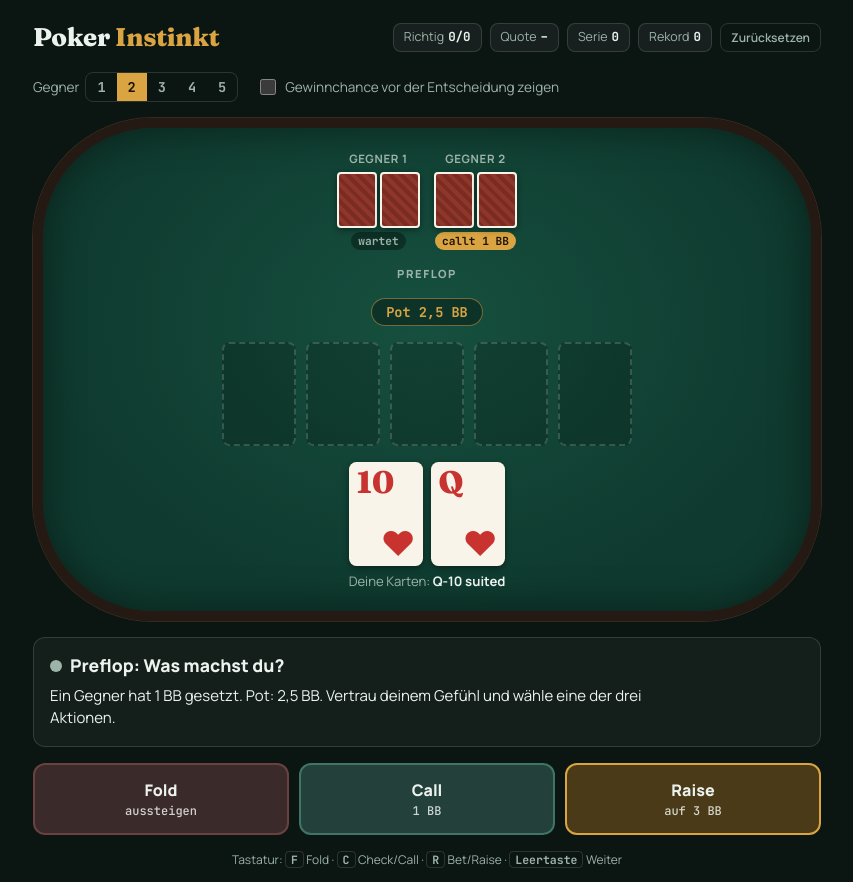
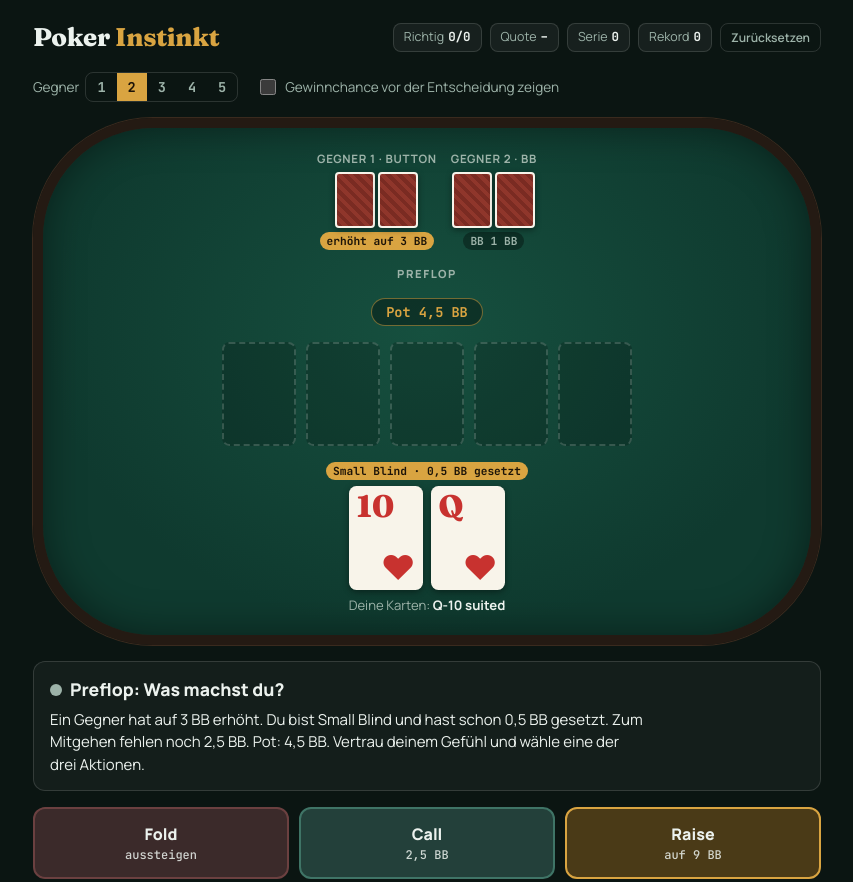
Before and after one commit to lennygujer/Poker-Instinkt, a plain HTML site: page index.html in a window 1280 px wide. Shown: the top 882 px of the page, without its empty margins (213-1066 px from the left). Drawn offline with Linux system fonts and the light colour scheme.

Commit message:
Blinds berücksichtigen: man kann selbst Small oder Big Blind sein
Preflop wird jetzt eine Sitzposition gewürfelt. Als Blind ist bereits
Geld im Pot, man zahlt nur die Differenz nach, und als Big Blind ohne
Erhöhung kann man gratis checken. Die Bewertung erklärt das.

Co-Authored-By: Claude Opus 5.5 <noreply@anthropic.com>

```diff
--- a/index.html
+++ b/index.html
@@ -139,6 +139,7 @@ kbd{font:600 .72rem var(--f-num);border:1px solid var(--line);border-radius:4px;
     <div class="pot" id="pot">Pot 0 BB</div>
     <div class="board" id="board"></div>
     <div class="hero" id="hero">
+      <div class="tag" id="heroPos"></div>
       <div class="cards" id="heroCards"></div>
       <div class="lbl" id="heroLbl"></div>
     </div>
@@ -292,7 +293,7 @@ kbd{font:600 .72rem var(--f-num);border:1px solid var(--line);border-radius:4px;
     const opps = $('opps'); opps.innerHTML = '';
     S.opps.forEach((h, o) => {
       const seat = document.createElement('div'); seat.className = 'seat'; seat.id = 'seat' + o;
-      seat.innerHTML = `<div class="name">Gegner ${o + 1}</div><div class="mini"></div><div class="tag" id="tag${o}"></div>`;
+      seat.innerHTML = `<div class="name" id="name${o}">Gegner ${o + 1}</div><div class="mini"></div><div class="tag" id="tag${o}"></div>`;
       h.forEach((c, i) => { const el = cardEl(c, false, 'deal'); el.style.animationDelay = (o * 60 + i * 30) + 'ms'; seat.querySelector('.mini').appendChild(el); });
       opps.appendChild(seat);
     });
@@ -310,11 +311,31 @@ kbd{font:600 .72rem var(--f-num);border:1px solid var(--line);border-radius:4px;
     const s = S.street;
     S.opps.forEach((_, o) => { const t = $('tag' + o); t.className = 'tag'; t.textContent = ''; });
     if (s === 0) {
-      S.bettor = Math.floor(Math.random() * S.n);
-      if (Math.random() < 0.55) { S.pot = 1.5 + 3; S.toCall = 3; setTag(S.bettor, 'erhöht auf 3 BB', true); }
-      else { S.pot = 1.5 + 1; S.toCall = 1; setTag(S.bettor, 'callt 1 BB', true); }
-      S.opps.forEach((_, o) => { if (o !== S.bettor) setTag(o, o === S.n - 1 ? 'Big Blind' : 'wartet'); });
+      // Sitzplätze in Preflop-Reihenfolge: 0 .. n-2 normale Plätze, n-1 = Small Blind, n = Big Blind
+      const n = S.n, r = Math.random();
+      let h;
+      if (n === 1) h = r < 0.5 ? 0 : 1;
+      else if (r < 0.35) h = n;
+      else if (r < 0.6) h = n - 1;
+      else h = Math.floor(Math.random() * (n - 1));
+      const posName = i => i === n ? 'Big Blind' : i === n - 1 ? 'Small Blind' : (i === n - 2 ? 'Button' : 'Position ' + (i + 1));
+      const posted = Array.from({ length: n + 1 }, (_, i) => i === n ? 1 : i === n - 1 ? 0.5 : 0);
+      const seatOf = []; for (let i = 0; i <= n; i++) if (i !== h) seatOf.push(i);
+      let cur = 1, pot = 1.5, raised = false;
+      S.bettor = -1;
+      seatOf.forEach((seat, o) => {
+        $('name' + o).textContent = 'Gegner ' + (o + 1) + ' · ' + posName(seat).replace('Position ', 'Pos. ').replace('Small Blind', 'SB').replace('Big Blind', 'BB');
+        if (seat < h) {
+          if (!raised && Math.random() < 0.35) { raised = true; pot += 3 - posted[seat]; posted[seat] = 3; cur = 3; S.bettor = o; setTag(o, 'erhöht auf 3 BB', true); }
+          else { pot += cur - posted[seat]; posted[seat] = cur; setTag(o, 'callt ' + bb(cur)); }
+        } else setTag(o, seat === n ? 'BB 1 BB' : seat === n - 1 ? 'SB 0,5 BB' : 'wartet');
+      });
+      S.heroPos = posName(h); S.posted = posted[h]; S.currentBet = cur; S.pot = pot; S.toCall = cur - posted[h]; S.raised = raised; S.firstToAct = h === 0;
+      $('heroPos').textContent = S.heroPos + (S.posted ? ' · ' + bb(S.posted) + ' gesetzt' : '');
+      $('heroPos').className = 'tag' + (S.posted ? ' bet' : '');
     } else {
+      S.posted = 0;
+      $('heroPos').textContent = S.heroPos; $('heroPos').className = 'tag';
       if (Math.random() < 0.45) {
         S.toCall = 0; S.bettor = -1;
         S.opps.forEach((_, o) => setTag(o, 'Check'));
@@ -325,6 +346,7 @@ kbd{font:600 .72rem var(--f-num);border:1px solid var(--line);border-radius:4px;
         S.pot += bet; S.toCall = bet;
         S.opps.forEach((_, o) => setTag(o, o === S.bettor ? 'setzt ' + bb(bet) : (o < S.bettor ? 'Check' : 'wartet'), o === S.bettor));
       }
+      S.currentBet = S.toCall;
     }
     S.eq = equity(S.hero, S.board.slice(0, shown[s]), S.n);
     S.phase = 'decide';
@@ -348,13 +370,17 @@ kbd{font:600 .72rem var(--f-num);border:1px solid var(--line);border-radius:4px;
   }
 
   function labels() {
-    const raiseAmt = S.toCall > 0 ? S.toCall * 3 : Math.max(1, Math.round(S.pot * 0.66 * 2) / 2);
+    // raiseAmt = Gesamtbetrag, auf den du erhöhst (inkl. bereits gesetzter Blinds)
+    const pre = S.street === 0;
+    const raiseAmt = pre ? (S.currentBet <= 1 ? 4 : S.currentBet * 3)
+      : S.toCall > 0 ? S.toCall * 3 : Math.max(1, Math.round(S.pot * 0.66 * 2) / 2);
+    const isRaise = pre || S.toCall > 0;
     return {
       fold: 'Fold',
       call: S.toCall > 0 ? 'Call' : 'Check',
       callSub: S.toCall > 0 ? bb(S.toCall) : 'gratis',
-      raise: S.toCall > 0 ? 'Raise' : 'Bet',
-      raiseSub: (S.toCall > 0 ? 'auf ' : '') + bb(raiseAmt),
+      raise: isRaise ? 'Raise' : 'Bet',
+      raiseSub: (isRaise ? 'auf ' : '') + bb(raiseAmt),
       raiseAmt
     };
   }
@@ -368,7 +394,13 @@ kbd{font:600 .72rem var(--f-num);border:1px solid var(--line);border-radius:4px;
   }
   function renderPrompt() {
     const fb = $('fb'); fb.className = 'fb';
-    const facing = S.toCall > 0 ? `Ein Gegner hat ${bb(S.toCall)} gesetzt. Pot: ${bb(S.pot)}.` : 'Niemand hat gesetzt. Du bist am Zug.';
+    let facing;
+    if (S.street === 0) {
+      const before = S.raised ? 'Ein Gegner hat auf 3 BB erhöht.' : S.firstToAct ? 'Du bist als Erster dran.' : 'Bisher haben alle nur gecallt.';
+      if (S.posted > 0 && S.toCall === 0) facing = `${before} Du bist ${S.heroPos} und hast schon ${bb(S.posted)} gesetzt. Du kannst gratis checken. Pot: ${bb(S.pot)}.`;
+      else if (S.posted > 0) facing = `${before} Du bist ${S.heroPos} und hast schon ${bb(S.posted)} gesetzt. Zum Mitgehen fehlen noch ${bb(S.toCall)}. Pot: ${bb(S.pot)}.`;
+      else facing = `${before} Du sitzt auf ${S.heroPos}. Mitgehen kostet ${bb(S.toCall)}. Pot: ${bb(S.pot)}.`;
+    } else facing = S.toCall > 0 ? `Ein Gegner hat ${bb(S.toCall)} gesetzt. Pot: ${bb(S.pot)}.` : 'Niemand hat gesetzt. Du bist am Zug.';
     let extra = '';
     if ($('showEq').checked) {
       extra = `<div class="nums"><span>Gewinnchance <b>${pct(S.eq)}</b></span>${S.toCall > 0 ? `<span>Pot Odds <b>${pct(S.toCall / (S.pot + S.toCall))}</b></span>` : ''}<span>Fairer Anteil <b>${pct(1 / (S.n + 1))}</b></span></div>`;
@@ -392,8 +424,16 @@ kbd{font:600 .72rem var(--f-num);border:1px solid var(--line);border-radius:4px;
     return { best, req, fair, strong, verdict: a === best ? 'best' : ok.includes(a) ? 'ok' : 'bad' };
   }
   function explain(a, j) {
+    const blind = S.street === 0 && S.posted > 0
+      ? (S.toCall > 0 ? ` Deine ${bb(S.posted)} als ${S.heroPos} liegen schon im Pot und gehören dir nicht mehr. Du zahlst nur ${bb(S.toCall)} nach, darum brauchst du weniger Gewinnchance als ein Spieler ohne Blind.` : '')
+      : '';
+    return explainCore(a, j) + blind;
+  }
+  function explainCore(a, j) {
     const e = pct(S.eq), f = pct(j.fair), r = pct(j.req), st = pct(j.strong);
-    if (S.toCall === 0 && a === 'fold') return `Niemand hat gesetzt, Checken kostet nichts. Folden wirft deine ${e} Gewinnchance gratis weg. Das ist immer ein Fehler.`;
+    if (S.toCall === 0 && a === 'fold') return S.street === 0 && S.posted > 0
+      ? `Du bist ${S.heroPos}, hast schon ${bb(S.posted)} gesetzt und niemand hat erhöht. Checken ist gratis, Folden wirft deinen Blind und deine ${e} Gewinnchance weg. Das ist immer ein Fehler.`
+      : `Niemand hat gesetzt, Checken kostet nichts. Folden wirft deine ${e} Gewinnchance gratis weg. Das ist immer ein Fehler.`;
     if (S.toCall > 0) {
       if (j.best === 'fold') return `Um ${bb(S.toCall)} in einen Pot von ${bb(S.pot)} zu zahlen, brauchst du mindestens ${r} Gewinnchance. Mit ${e} verlierst du auf Dauer Geld.`;
       if (j.best === 'call') return `Mit ${e} Gewinnchance lohnt sich der Call (nötig sind ${r}). Für eine Erhöhung bist du aber nicht stark genug, dafür bräuchtest du etwa ${st}.`;
@@ -425,7 +465,8 @@ kbd{font:600 .72rem var(--f-num);border:1px solid var(--line);border-radius:4px;
 
     // Pot fortschreiben
     if (a === 'call') S.pot += S.toCall;
-    if (a === 'raise') { const extra = L.raiseAmt; S.pot += extra + (extra - S.toCall); }
+    // Erhöhen: du bringst den Rest bis zum Gesamtbetrag, ein Gegner geht mit
+    if (a === 'raise') S.pot += (L.raiseAmt - (S.posted || 0)) + (L.raiseAmt - S.currentBet);
     $('pot').textContent = 'Pot ' + bb(S.pot);
 
     if (a === 'fold') { S.phase = 'over'; showdown(true); return; }
```
